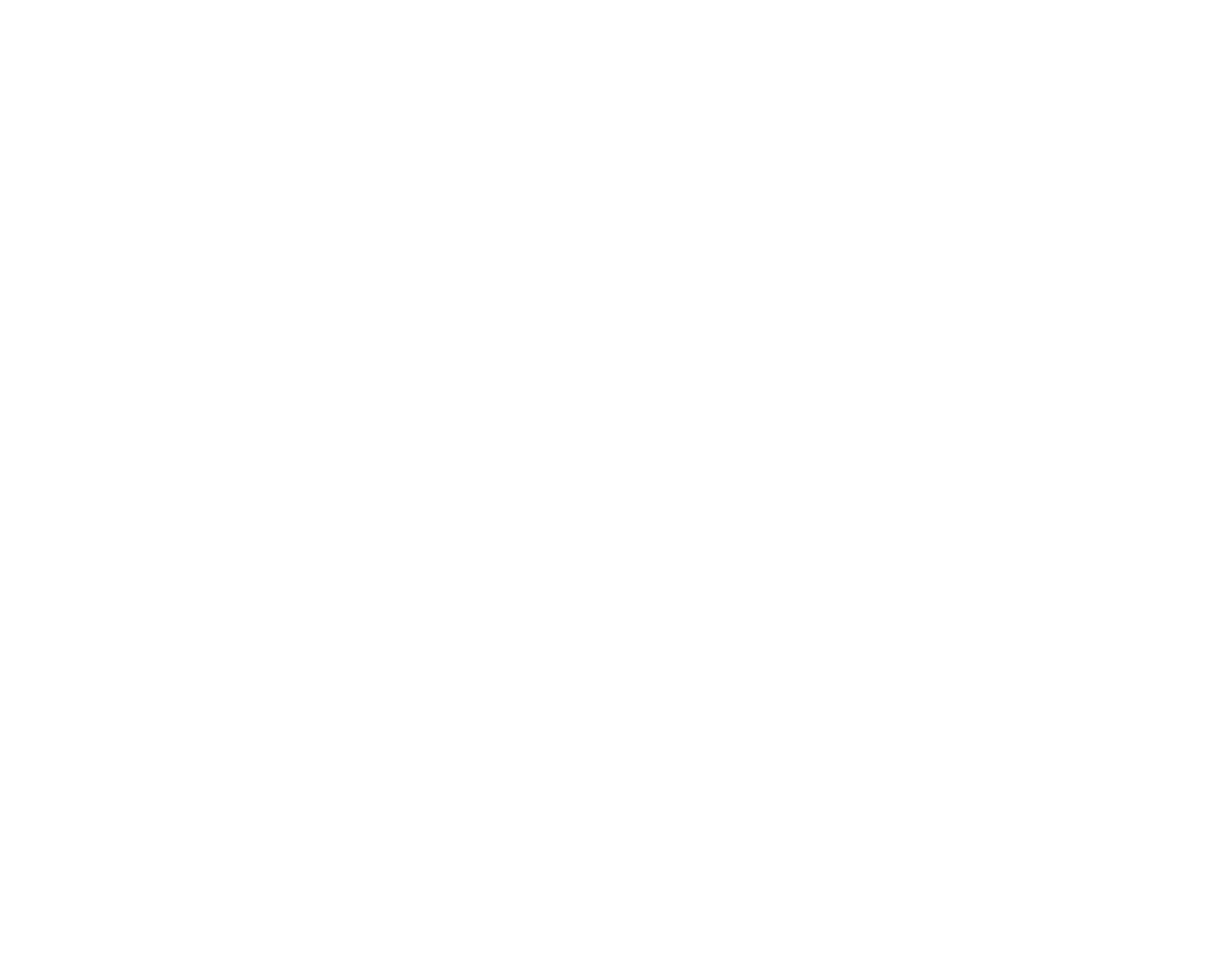
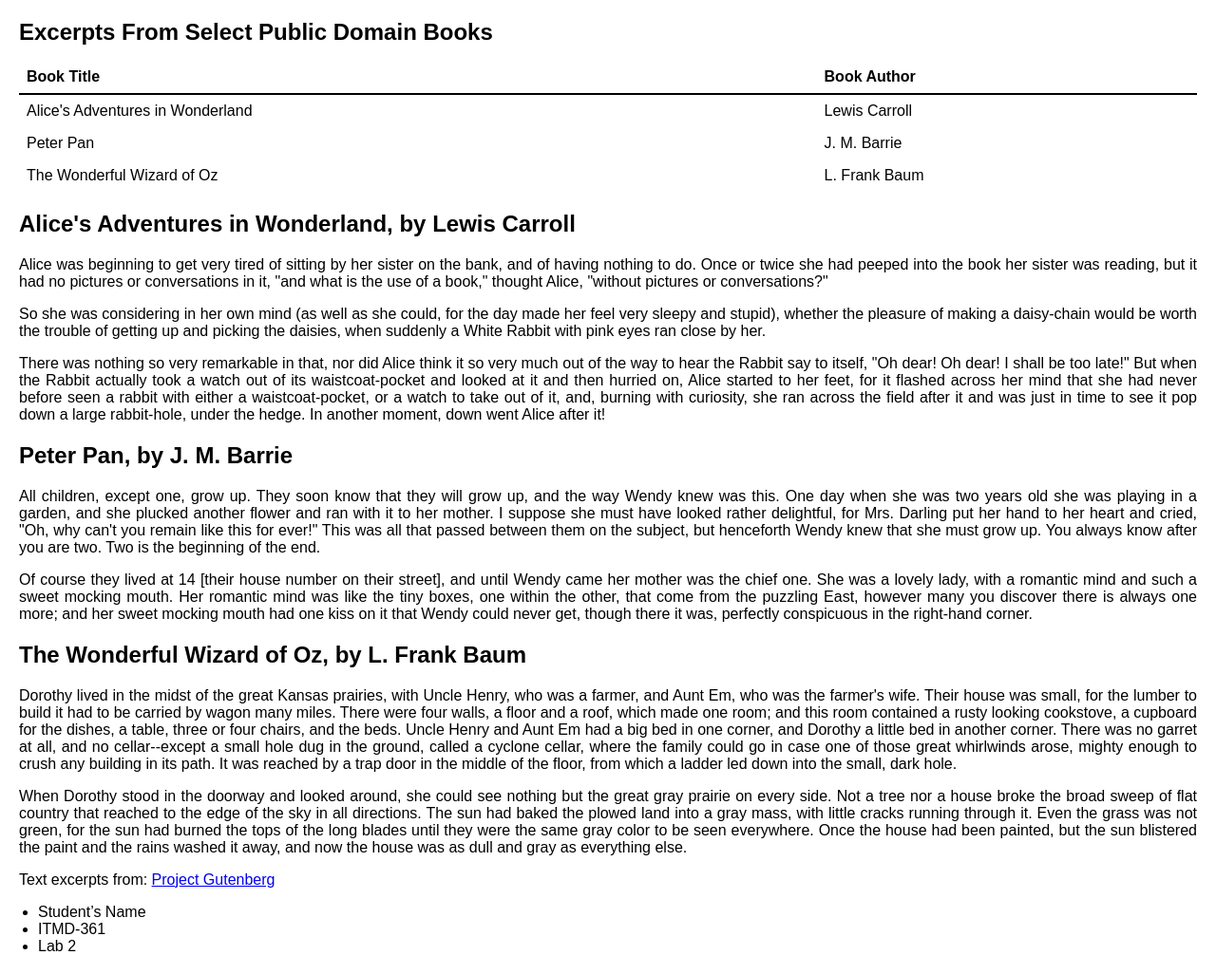
Before and after one commit to yunusemrejr/webdev_lab3, a plain HTML site: page index.html in a window 1280 px wide. Shown: the whole page at 95% size. Before the commit the page ends 800 px from the top, so only its background shows below. Drawn offline with Linux system fonts and the light colour scheme.

Commit message:
Update index.html

```diff
--- a/index.html
+++ b/index.html
@@ -3,9 +3,89 @@
 <head>
     <meta charset="UTF-8">
     <meta name="viewport" content="width=device-width, initial-scale=1.0">
-    <title>Excerpts From Select Public Domain Books</title>
+    <title>Excerpts From Select Public Domain Books | Yunus </title>
+    <style>
+body {
+            font-family: Arial, sans-serif;
+            margin: 20px;
+        }
+h1 {
+            font-size: 24px;
+        }
+        table {
+            width: 100%;
+            border-collapse: collapse;
+            margin-bottom: 20px;
+        }
+th, td {
+            text-align: left;
+            padding: 8px;
+        }
+th {
+            font-weight: bold;
+            border-bottom: 2px solid #000;
+        }
+p {
+            text-align: justify;
+        }
+        ul {
+            list-style-type: disc;
+            padding-left: 20px;
+        }
+</style>
 </head>
 <body>
+    <h1>Excerpts From Select Public Domain Books</h1>
+
+    <table>
+        <tr>
+<th>Book Title</th>
+            <th>Book Author</th>
+        </tr>
+        <tr>
+            <td>Alice's Adventures in Wonderland</td>
+            <td>Lewis Carroll</td>
+        </tr>
+        <tr>
+            <td>Peter Pan</td>
+            <td>J. M. Barrie</td>
+        </tr>
+        <tr>
+            <td>The Wonderful Wizard of Oz</td>
+            <td>L. Frank Baum</td>
+        </tr>
+    </table>
+    <h2>Alice's Adventures in Wonderland, by Lewis Carroll</h2>
+    <p>
+        Alice was beginning to get very tired of sitting by her sister on the bank, and of having nothing to do. Once or twice she had peeped into the book her sister was reading, but it had no pictures or conversations in it, "and what is the use of a book," thought Alice, "without pictures or conversations?"
+    </p>
+    <p>
+        So she was considering in her own mind (as well as she could, for the day made her feel very sleepy and stupid), whether the pleasure of making a daisy-chain would be worth the trouble of getting up and picking the daisies, when suddenly a White Rabbit with pink eyes ran close by her.
+    </p>
+    <p>
+        There was nothing so very remarkable in that, nor did Alice think it so very much out of the way to hear the Rabbit say to itself, "Oh dear! Oh dear! I shall be too late!" But when the Rabbit actually took a watch out of its waistcoat-pocket and looked at it and then hurried on, Alice started to her feet, for it flashed across her mind that she had never before seen a rabbit with either a waistcoat-pocket, or a watch to take out of it, and, burning with curiosity, she ran across the field after it and was just in time to see it pop down a large rabbit-hole, under the hedge. In another moment, down went Alice after it!
+    </p>
+    <h2>Peter Pan, by J. M. Barrie</h2>
+    <p>
+        All children, except one, grow up. They soon know that they will grow up, and the way Wendy knew was this. One day when she was two years old she was playing in a garden, and she plucked another flower and ran with it to her mother. I suppose she must have looked rather delightful, for Mrs. Darling put her hand to her heart and cried, "Oh, why can't you remain like this for ever!" This was all that passed between them on the subject, but henceforth Wendy knew that she must grow up. You always know after you are two. Two is the beginning of the end.
+    </p>
+    <p>
+        Of course they lived at 14 [their house number on their street], and until Wendy came her mother was the chief one. She was a lovely lady, with a romantic mind and such a sweet mocking mouth. Her romantic mind was like the tiny boxes, one within the other, that come from the puzzling East, however many you discover there is always one more; and her sweet mocking mouth had one kiss on it that Wendy could never get, though there it was, perfectly conspicuous in the right-hand corner.
+    </p>
+    <h2>The Wonderful Wizard of Oz, by L. Frank Baum</h2>
+    <p>
+        Dorothy lived in the midst of the great Kansas prairies, with Uncle Henry, who was a farmer, and Aunt Em, who was the farmer's wife. Their house was small, for the lumber to build it had to be carried by wagon many miles. There were four walls, a floor and a roof, which made one room; and this room contained a rusty looking cookstove, a cupboard for the dishes, a table, three or four chairs, and the beds. Uncle Henry and Aunt Em had a big bed in one corner, and Dorothy a little bed in another corner. There was no garret at all, and no cellar--except a small hole dug in the ground, called a cyclone cellar, where the family could go in case one of those great whirlwinds arose, mighty enough to crush any building in its path. It was reached by a trap door in the middle of the floor, from which a ladder led down into the small, dark hole.
+    </p>
+    <p>
+        When Dorothy stood in the doorway and looked around, she could see nothing but the great gray prairie on every side. Not a tree nor a house broke the broad sweep of flat country that reached to the edge of the sky in all directions. The sun had baked the plowed land into a gray mass, with little cracks running through it. Even the grass was not green, for the sun had burned the tops of the long blades until they were the same gray color to be seen everywhere. Once the house had been painted, but the sun blistered the paint and the rains washed it away, and now the house was as dull and gray as everything else.
+    </p>
+    <p>Text excerpts from: <a href="http://www.gutenberg.org">Project Gutenberg</a></p>
+
+    <ul>
+        <li>Student’s Name</li>
+        <li>ITMD-361</li>
+        <li>Lab 2</li>
+    </ul>
 
 </body>
 </html>
```
